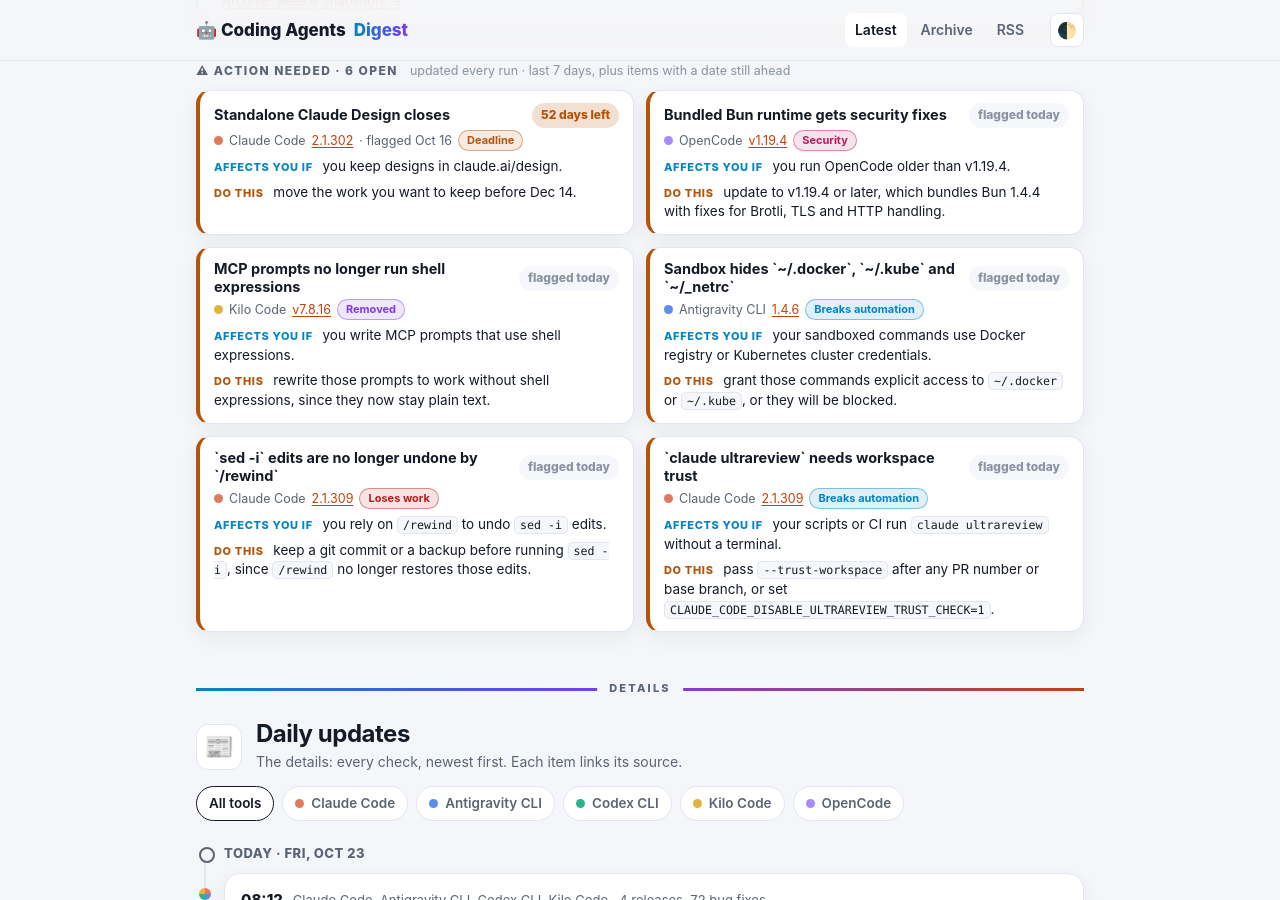
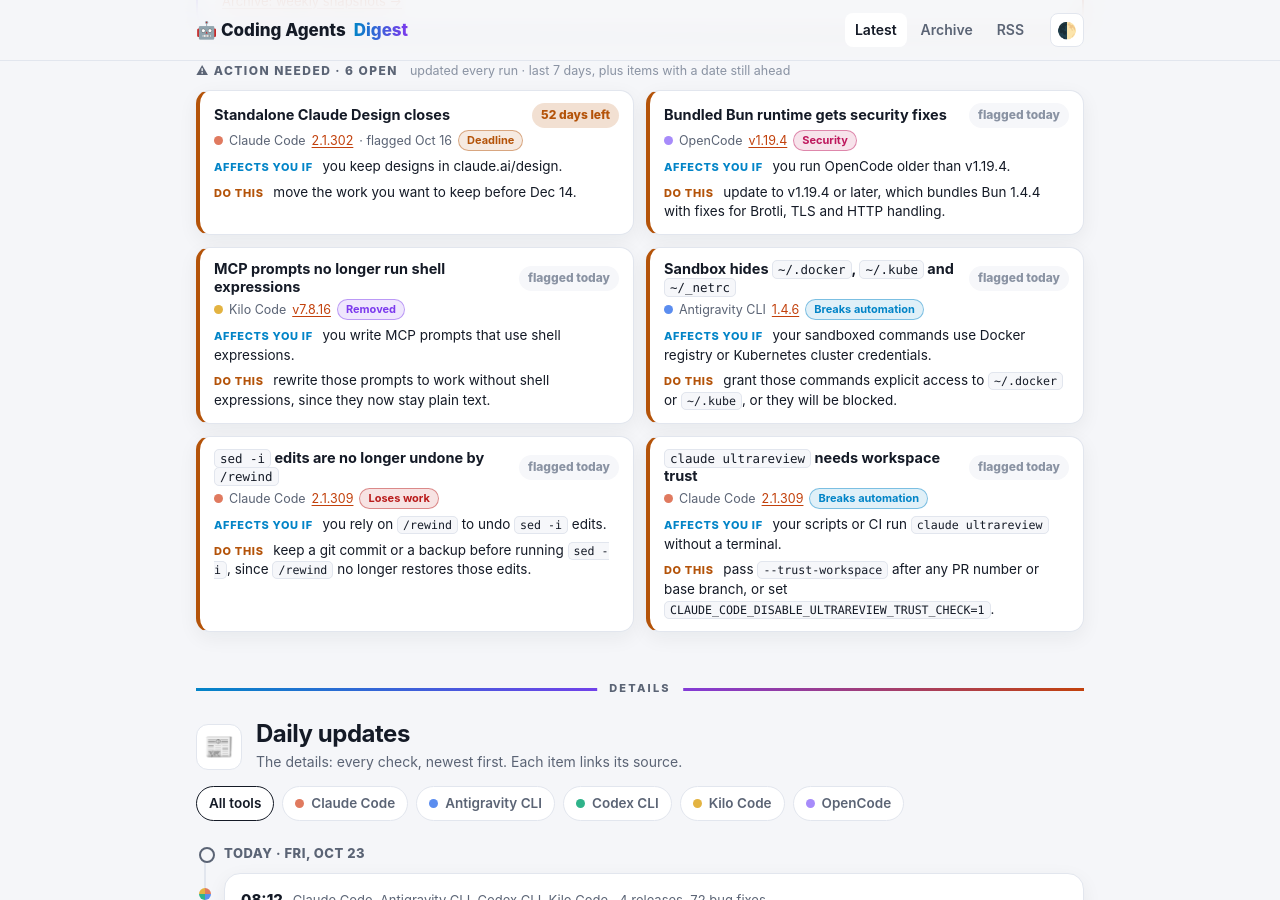
Before and after one commit to IbrahimSobh/coding-agents-digest, a Jekyll site: the page built from docs/index.html, in a window 1280 px wide and 900 px high, scrolled down 1234 px. Built offline with Jekyll 4.4.1, drawn with Linux system fonts in a browser that asks for light colours.

Commit message:
Action board: format card titles like the card text
Titles now go through markdownify, so `code` shows as a code box
instead of literal backticks.

Co-Authored-By: Claude Opus 5.5 <noreply@anthropic.com>

```diff
--- a/docs/_includes/board.html
+++ b/docs/_includes/board.html
@@ -13,7 +13,7 @@
   {% else %}{% assign f_s = a.flagged | date: "%s" | plus: 0 %}{% if f_s >= cutoff_s %}{% assign keep = true %}{% endif %}{% endif %}
   {% if keep %}{% assign board_count = board_count | plus: 1 %}{% assign t = site.data.tools | where: "id", a.tool | first %}
   <div class="act{% if board_count > 6 %} extra hidden{% endif %}" data-tools="{{ a.tool }}">
-    <div class="top"><b>{{ a.title }}</b>{% if a.deadline %}<span class="cd dl" data-deadline="{{ a.deadline }}">{{ a.deadline | date: "%b %-d" }}</span>{% else %}<span class="cd" data-flagged="{{ a.flagged }}">flagged {{ a.flagged | date: "%b %-d" }}</span>{% endif %}</div>
+    <div class="top"><b>{{ a.title | markdownify | remove: "<p>" | remove: "</p>" | strip }}</b>{% if a.deadline %}<span class="cd dl" data-deadline="{{ a.deadline }}">{{ a.deadline | date: "%b %-d" }}</span>{% else %}<span class="cd" data-flagged="{{ a.flagged }}">flagged {{ a.flagged | date: "%b %-d" }}</span>{% endif %}</div>
     <div class="src"><i class="d" style="background:{{ t.color }}"></i>{{ t.name }} <a href="{{ a.url }}">{{ a.version }}</a>{% if a.deadline %} · flagged {{ a.flagged | date: "%b %-d" }}{% endif %}{% if a.category %}{% assign cat = site.data.categories | where: "id", a.category | first %}<span class="ctag c-{{ a.category }}">{{ cat.label | default: a.category }}</span>{% endif %}</div>
     <p><span class="lab">Affects you if</span> {{ a.affects | markdownify | remove: "<p>" | remove: "</p>" | strip }}</p>
     <p><span class="lab do">Do this</span> {{ a.do | markdownify | remove: "<p>" | remove: "</p>" | strip }}</p>
```
